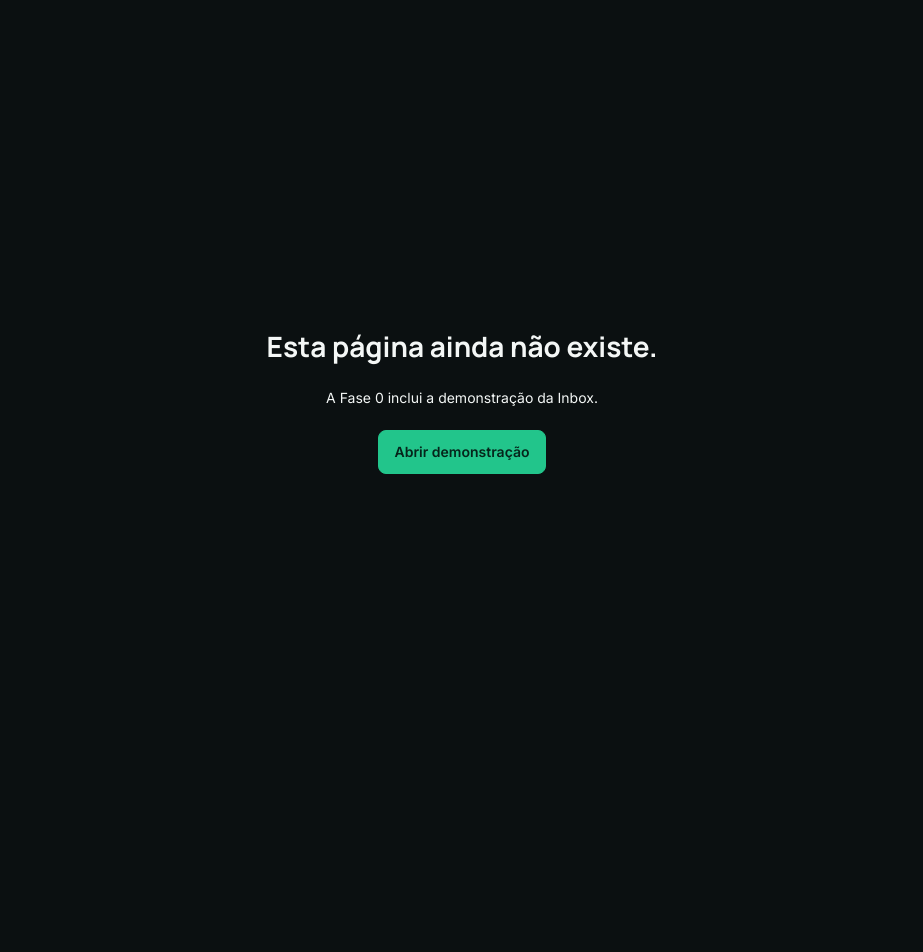
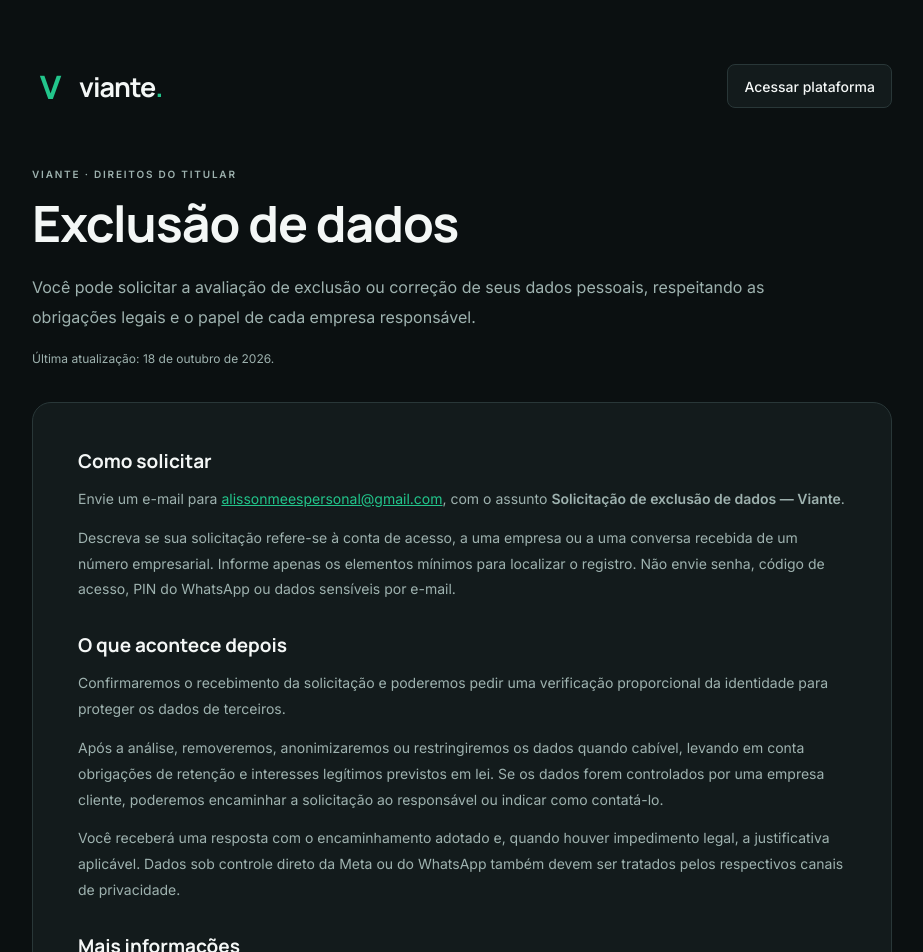
Before and after one commit to AlissonMeesPersonal/chatbox, a Next.js app: page /exclusao-de-dados in a window 1280 px wide. Before the commit this address had no page. Shown: the top 952 px of the page, without its empty margins (178-1101 px from the left). Before the commit the page ends 800 px from the top, so only its background shows below. Built offline with nearby package versions, Linux system fonts and the light colour scheme.

Commit message:
feat(legal): publish LGPD privacy, data deletion and terms on public Viante site

```diff
--- /dev/null
+++ b/src/app/exclusao-de-dados/page.tsx
@@ -0,0 +1,27 @@
+import type { Metadata } from 'next';
+import Link from 'next/link';
+import { LegalSection, LegalShell } from '@/components/legal/legal-shell';
+
+export const metadata: Metadata = {
+  title: 'Exclusão de Dados | Viante',
+  description: 'Como solicitar acesso, correção ou exclusão de dados pessoais tratados pela plataforma Viante.',
+  robots: { index: true, follow: true },
+};
+
+export default function DataDeletionPage() {
+  return <LegalShell title="Exclusão de dados" eyebrow="VIANTE · DIREITOS DO TITULAR"
+    intro="Você pode solicitar a avaliação de exclusão ou correção de seus dados pessoais, respeitando as obrigações legais e o papel de cada empresa responsável.">
+    <LegalSection title="Como solicitar">
+      <p>Envie um e-mail para <a href="mailto:alissonmeespersonal@gmail.com?subject=Viante%20-%20Solicita%C3%A7%C3%A3o%20de%20exclus%C3%A3o%20de%20dados" style={{ color: 'var(--accent)', textDecoration: 'underline' }}>alissonmeespersonal@gmail.com</a>, com o assunto <strong>Solicitação de exclusão de dados — Viante</strong>.</p>
+      <p>Descreva se sua solicitação refere-se à conta de acesso, a uma empresa ou a uma conversa recebida de um número empresarial. Informe apenas os elementos mínimos para localizar o registro. Não envie senha, código de acesso, PIN do WhatsApp ou dados sensíveis por e-mail.</p>
+    </LegalSection>
+    <LegalSection title="O que acontece depois">
+      <p>Confirmaremos o recebimento da solicitação e poderemos pedir uma verificação proporcional da identidade para proteger os dados de terceiros.</p>
+      <p>Após a análise, removeremos, anonimizaremos ou restringiremos os dados quando cabível, levando em conta obrigações de retenção e interesses legítimos previstos em lei. Se os dados forem controlados por uma empresa cliente, poderemos encaminhar a solicitação ao responsável ou indicar como contatá-lo.</p>
+      <p>Você receberá uma resposta com o encaminhamento adotado e, quando houver impedimento legal, a justificativa aplicável. Dados sob controle direto da Meta ou do WhatsApp também devem ser tratados pelos respectivos canais de privacidade.</p>
+    </LegalSection>
+    <LegalSection title="Mais informações">
+      <p>Consulte a <Link href="/politica-de-privacidade" style={{ color: 'var(--accent)', textDecoration: 'underline' }}>Política de Privacidade do Viante</Link> para saber quais categorias de dados podem ser tratadas e quais são os direitos dos titulares.</p>
+    </LegalSection>
+  </LegalShell>;
+}
```
